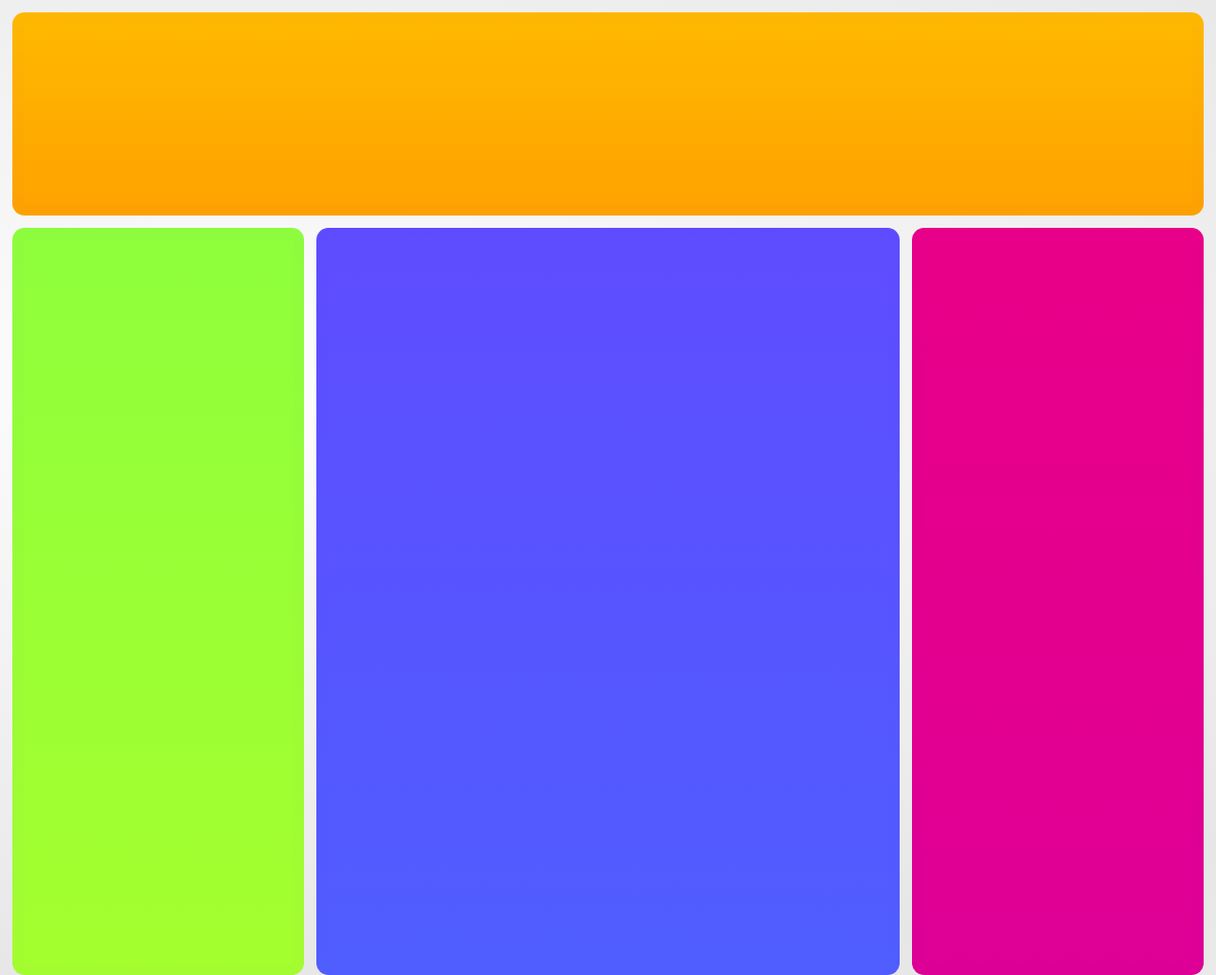
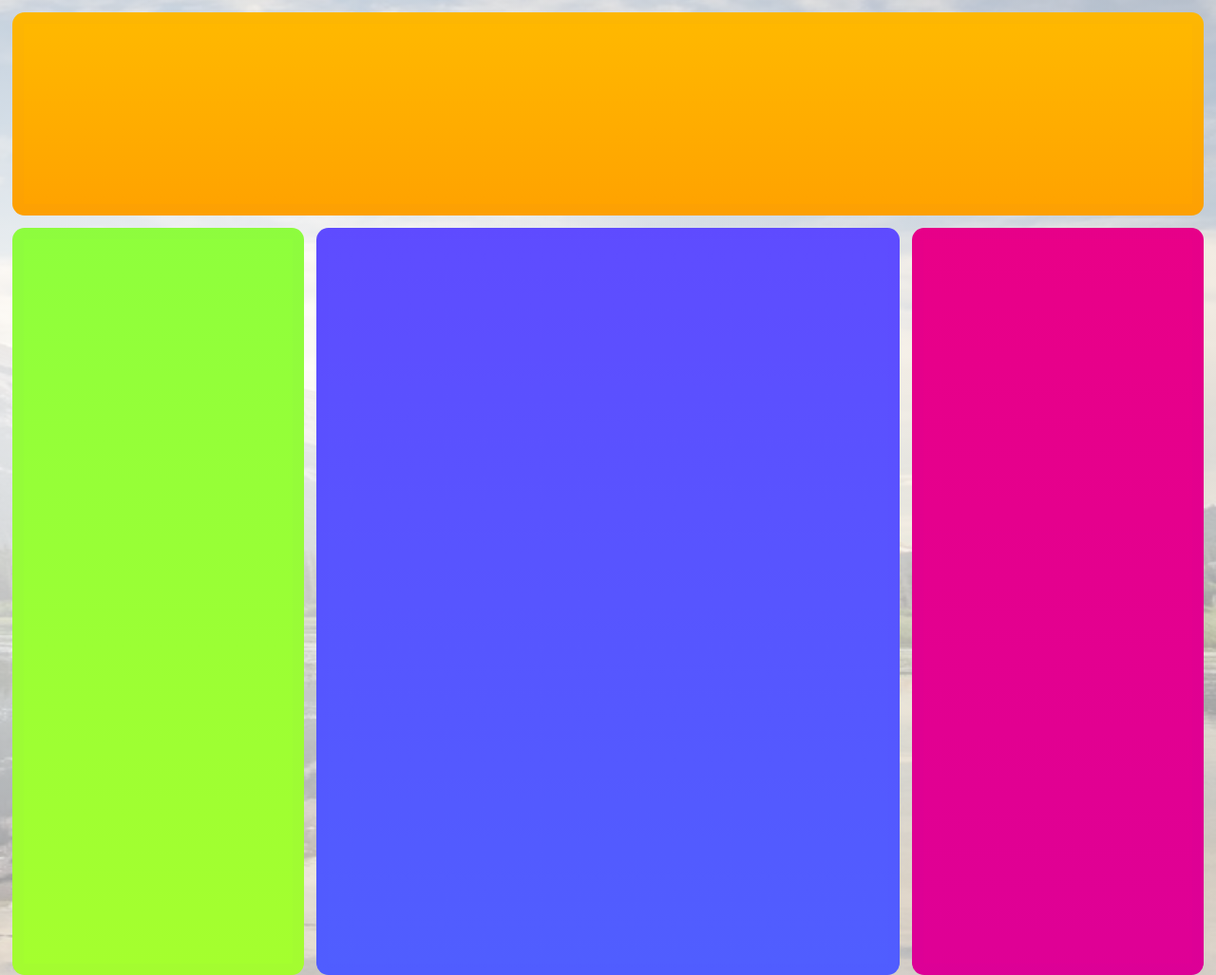
Before and after one commit to Rami24t/Responsive-Page-Divisions, a plain HTML site: page index.html in a window 1280 px wide. Shown: the top 1027 px of the page at 95% size. Drawn offline with Linux system fonts and the light colour scheme.

Commit message:
Update style.css

```diff
--- a/style.css
+++ b/style.css
@@ -11,7 +11,7 @@ body {
       rgba(228, 228, 228, 0.6),
       rgba(255, 255, 255, 0.9)
     ),
-    url("./public/img/pexels-james-wheeler-1592461.jpg");
+    url("./img/pexels-james-wheeler-1592461.jpg");
   background-size: 800% 400%;
   background-position: 0% 40%;
   min-height: 100vh;
```
